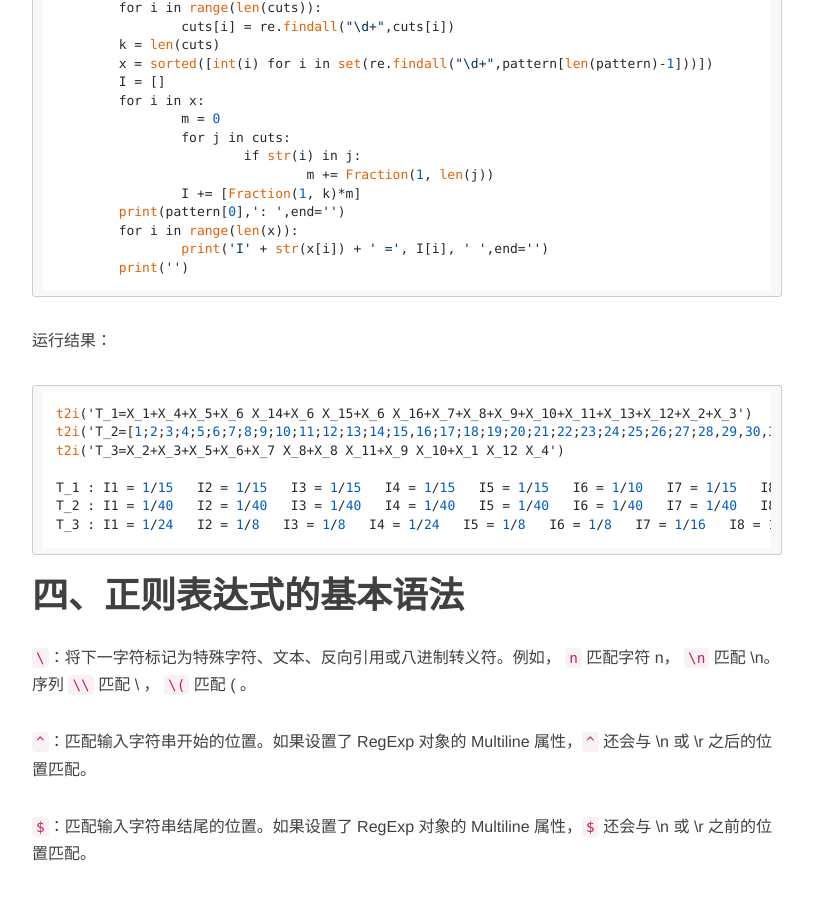
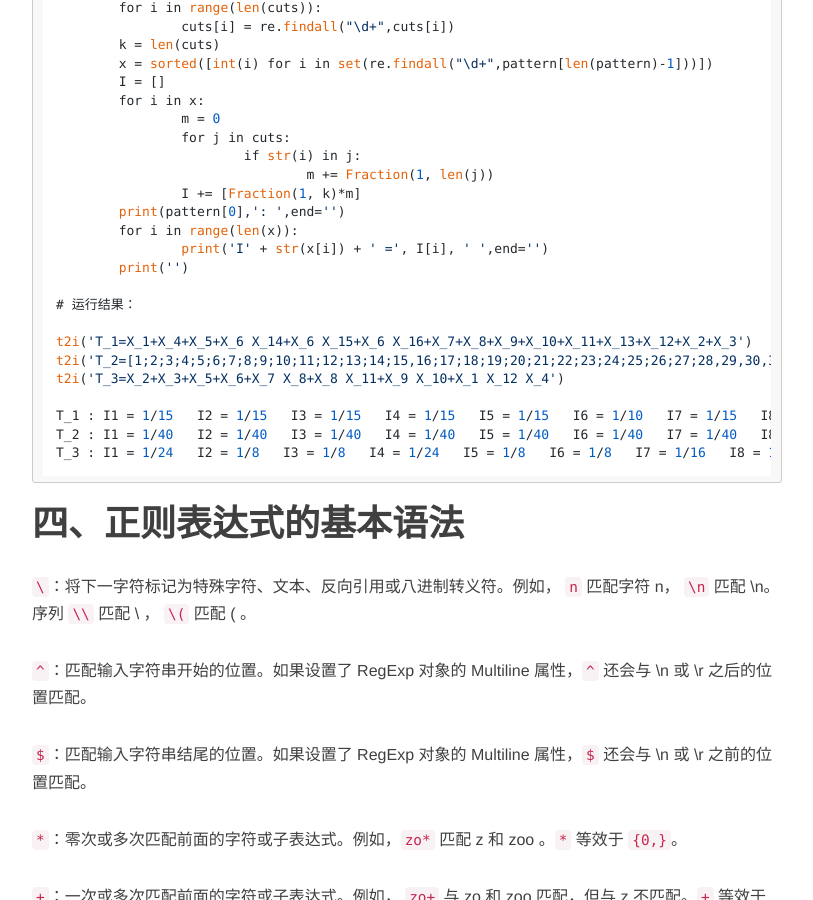
Before and after one commit to ceares/ceares.github.io, a Jekyll site: the page built from _posts/2015-2-1-RegExp.md, in a window 1280 px wide and 900 px high, scrolled down 5198 px. Shown: the whole window, without its empty margins (233-1046 px from the left). Built offline with Jekyll 4.4.1, drawn with Linux system fonts in a browser that asks for light colours; nearby versions of some CDN libraries; formulas are drawn with MathJax 3; comment, search, counter and statistics services are not loaded.

Commit message:
Update 2015-2-1-RegExp.md

````diff
--- a/_posts/2015-2-1-RegExp.md
+++ b/_posts/2015-2-1-RegExp.md
@@ -194,11 +194,9 @@ def t2i(string):
 	for i in range(len(x)):
 		print('I' + str(x[i]) + ' =', I[i], '  ',end='')
 	print('')
-```
 
-运行结果：
+# 运行结果：
 
-```py
 t2i('T_1=X_1+X_4+X_5+X_6 X_14+X_6 X_15+X_6 X_16+X_7+X_8+X_9+X_10+X_11+X_13+X_12+X_2+X_3')
 t2i('T_2=[1;2;3;4;5;6;7;8;9;10;11;12;13;14;15,16;17;18;19;20;21;22;23;24;25;26;27;28,29,30,31;32;33;34;35;36;37;38;39;40;41;42;43;44]')
 t2i('T_3=X_2+X_3+X_5+X_6+X_7 X_8+X_8 X_11+X_9 X_10+X_1 X_12 X_4')
````
